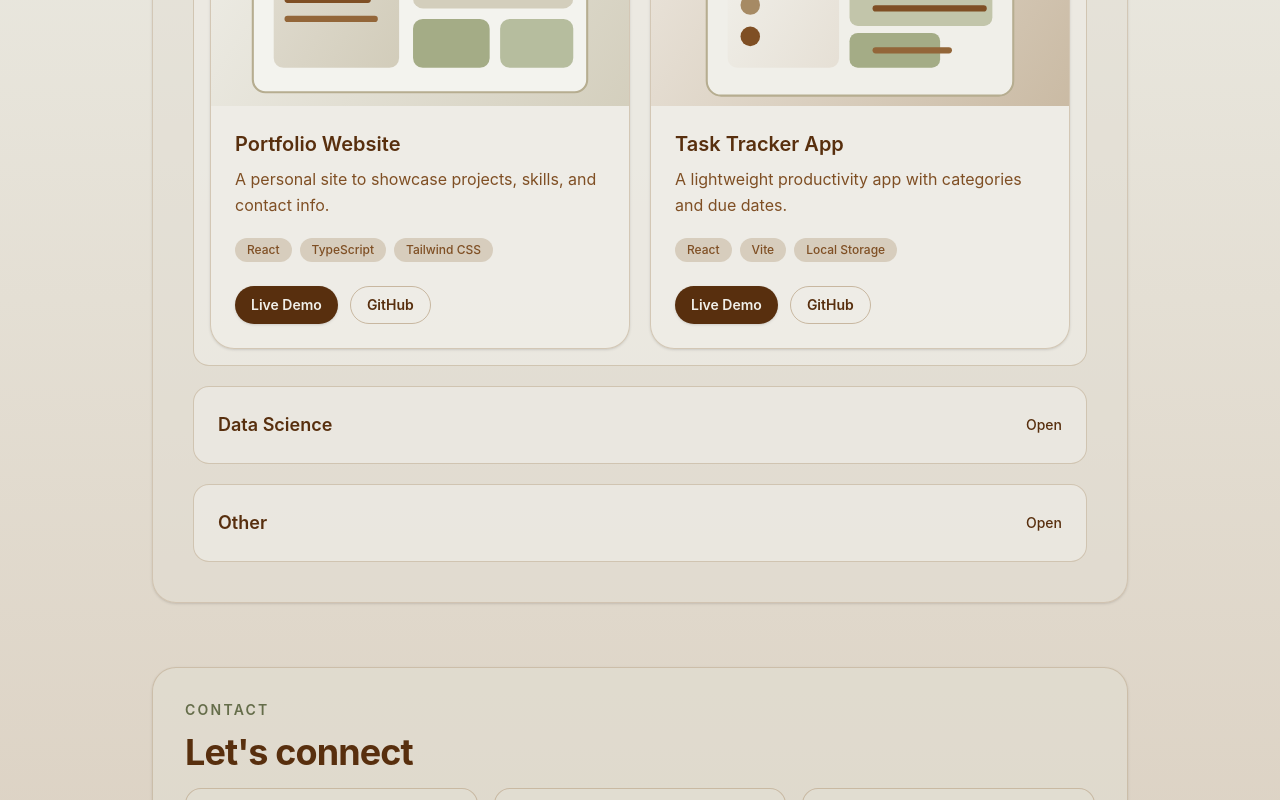
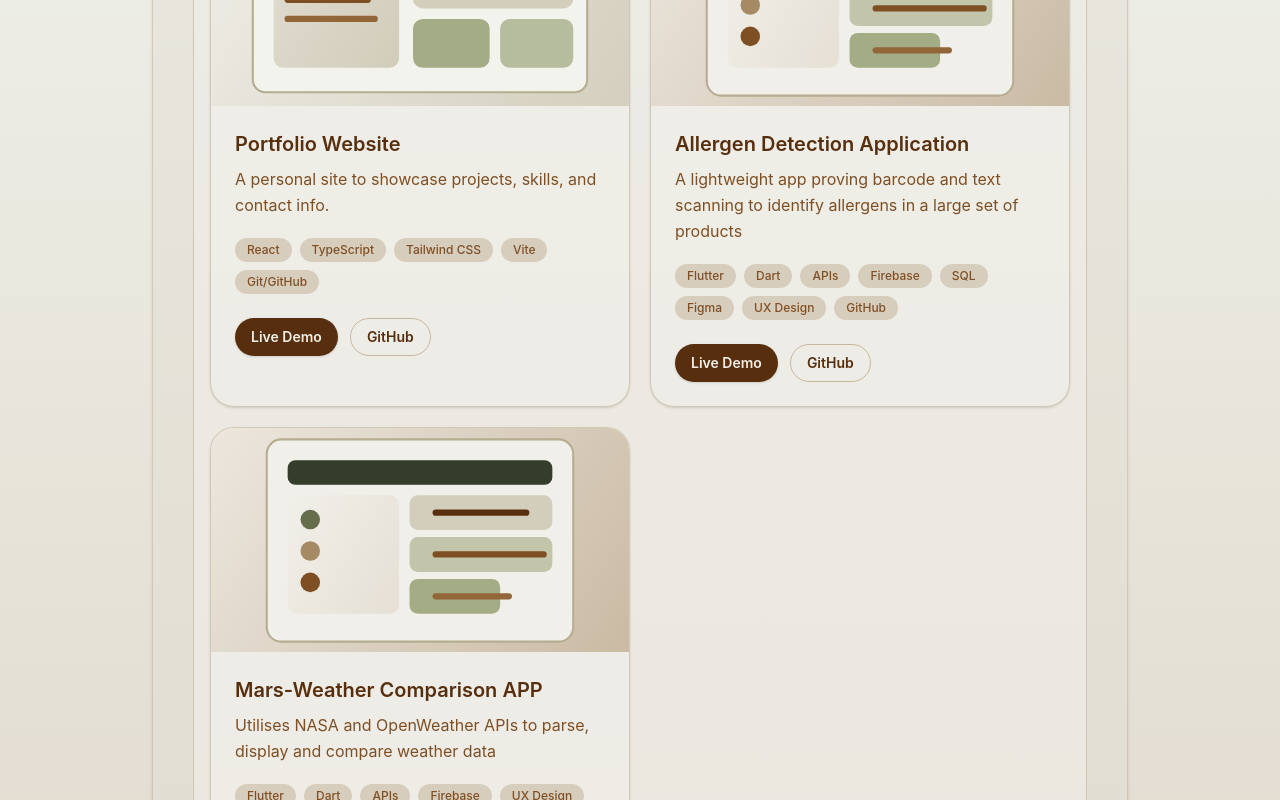
Before and after one commit to jamesharrison2005/portfolio, a React (Vite) app: page / in a window 1280 px wide. Shown: the part 1660-2460 px from the top of the page. Built offline with nearby package versions, Linux system fonts and the light colour scheme.

Commit message:
added more projects to the website

```diff
--- a/src/data/projects.ts
+++ b/src/data/projects.ts
@@ -9,26 +9,44 @@ export const projects: Project[] = [
     image: portfolioPreview,
     title: 'Portfolio Website',
     description: 'A personal site to showcase projects, skills, and contact info.',
-    tech: ['React', 'TypeScript', 'Tailwind CSS'],
-    githubUrl: 'https://github.com/yourname/portfolio',
+    tech: ['React', 'TypeScript', 'Tailwind CSS', 'Vite', 'Git/GitHub'],
+    githubUrl: 'https://github.com/jamesharrison2005/portfolio',
     liveUrl: 'https://your-portfolio.example.com',
   },
   {
     category: 'software-development',
     image: taskTrackerPreview,
-    title: 'Task Tracker App',
-    description: 'A lightweight productivity app with categories and due dates.',
-    tech: ['React', 'Vite', 'Local Storage'],
+    title: 'Allergen Detection Application',
+    description: 'A lightweight app proving barcode and text scanning to identify allergens in a large set of products',
+    tech: ['Flutter', 'Dart', 'APIs', 'Firebase','SQL', 'Figma', 'UX Design', 'GitHub'],
+    githubUrl: 'https://github.com/yourname/task-tracker',
+    liveUrl: 'https://your-task-tracker.example.com',
+  },
+    {
+    category: 'software-development',
+    image: taskTrackerPreview,
+    title: 'Mars-Weather Comparison APP',
+    description: 'Utilises NASA and OpenWeather APIs to parse, display and compare weather data',
+    tech: ['Flutter', 'Dart', 'APIs', 'Firebase','UX Design', 'Product Evaluation', 'Github'],
     githubUrl: 'https://github.com/yourname/task-tracker',
     liveUrl: 'https://your-task-tracker.example.com',
   },
   {
     category: 'data-science',
     image: weatherPreview,
-    title: 'Weather Dashboard',
-    description: 'A weather app with search history and 5-day forecasts.',
-    tech: ['TypeScript', 'REST API', 'Tailwind CSS'],
-    githubUrl: 'https://github.com/yourname/weather-dashboard',
+    title: 'COVID-19 Prevalence',
+    description: 'An analysis on COVID-19 dataset and its world-wide prevalence',
+    tech: ['Google Colab', 'Python', 'Pandas', 'NumPy', 'MatplotLib'],
+    githubUrl: 'https://github.com/jamesharrison2005/Analysis-on-the-Prevalence-of-Covid-19',
+    liveUrl: 'https://your-weather-dashboard.example.com',
+  },
+    {
+    category: 'data-science',
+    image: weatherPreview,
+    title: 'Top IMDB Movie Analysis and Prediction',
+    description: 'An analysis on the 1000 top IMDB movies and predicting which features contribute the highest succes rates',
+    tech: ['Google Colab', 'Python', 'Pandas', 'NumPy', 'MatplotLib', ''],
+    githubUrl: 'https://github.com/jamesharrison2005/Analysis-on-the-Prevalence-of-Covid-19',
     liveUrl: 'https://your-weather-dashboard.example.com',
   },
 ];
```
